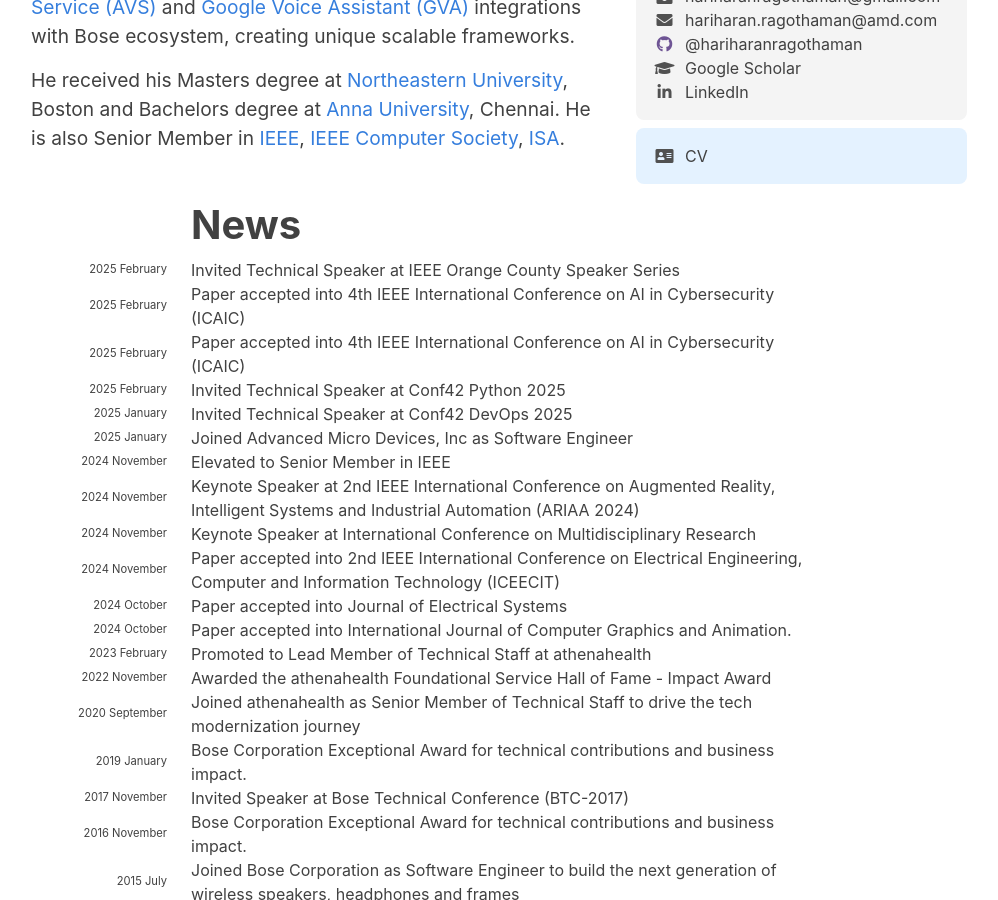
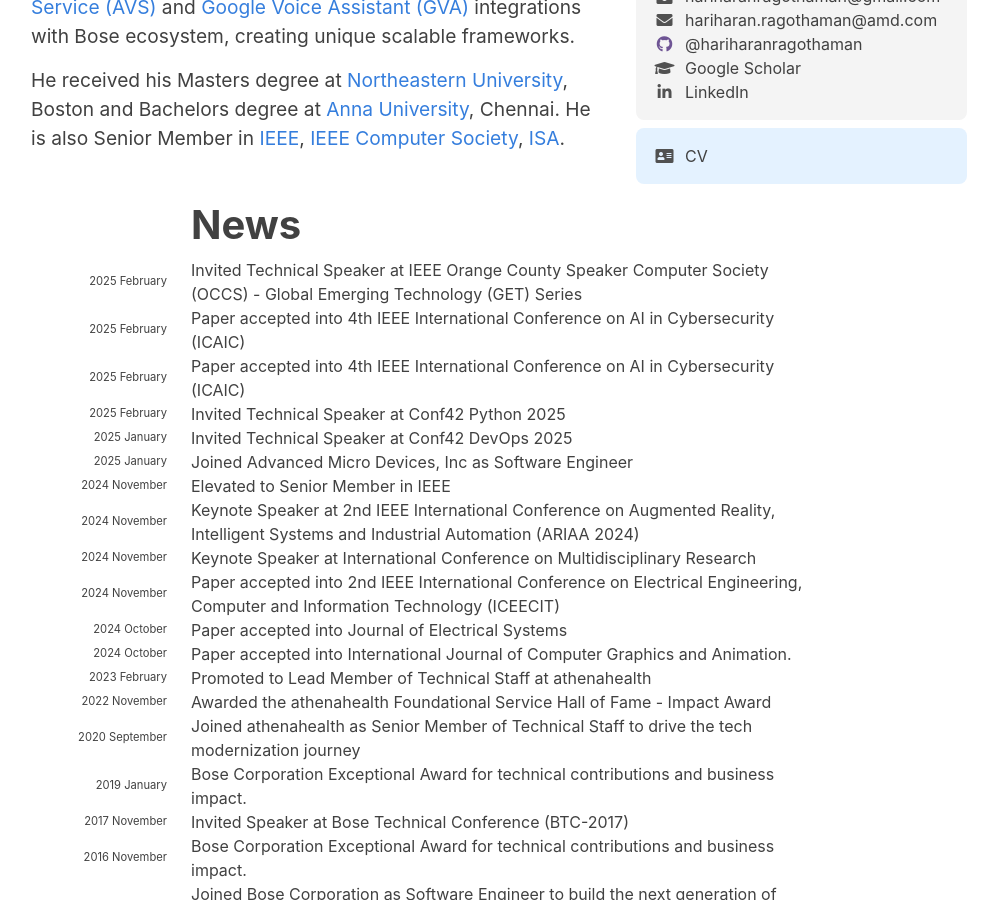
Before and after one commit to hariharanragothaman/hariharanragothaman.github.io, a Jekyll site: the page built from index.md, in a window 1280 px wide and 900 px high, scrolled down 628 px. Shown: the whole window, without its empty margins (141-1139 px from the left). Built offline with Jekyll 4.4.1, drawn with Linux system fonts in a browser that asks for light colours; nearby versions of some CDN libraries; some web fonts are replaced.

Commit message:
Polishes and Updates

```diff
--- a/_data/news.yaml
+++ b/_data/news.yaml
@@ -1,6 +1,6 @@
 - year: 2025
   year-extra: February
-  description: Invited Technical Speaker at IEEE Orange County Speaker Series
+  description: Invited Technical Speaker at IEEE Orange County Speaker Computer Society (OCCS) - Global Emerging Technology (GET) Series
 
 - year: 2025
   year-extra: February
```
